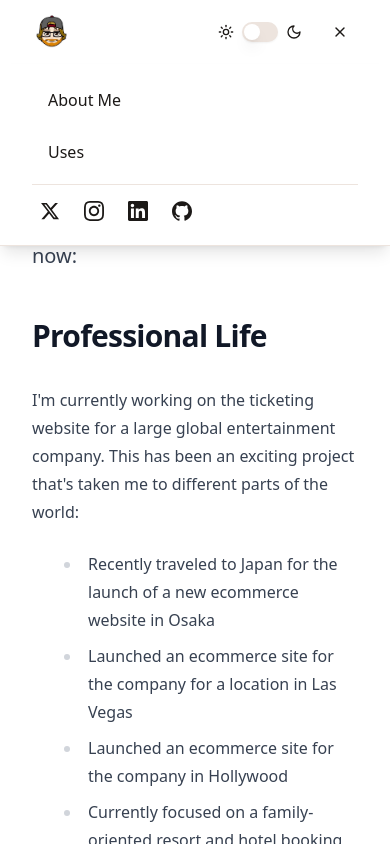
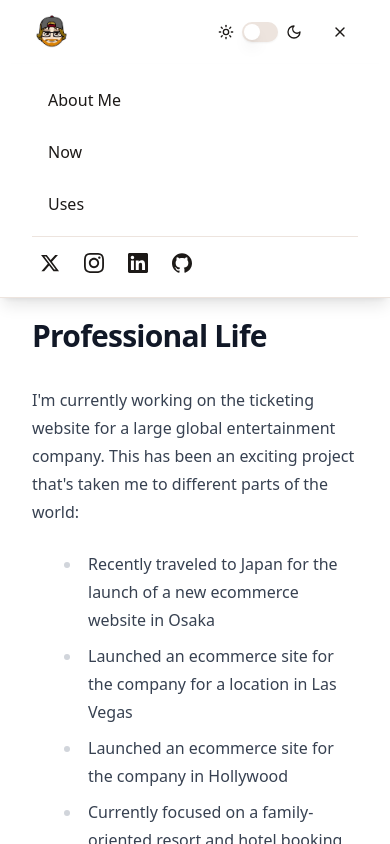
Before and after one commit to bennewton999/2024-blog, a Next.js app: page /now in a window 390 px wide. Both pictures are taken after a click on the button "Toggle menu". Shown: the top 844 px of the page. Built offline with nearby package versions, Linux system fonts and the light colour scheme.

Commit message:
feat: add "Now" page link to the header navigation

```diff
--- a/src/components/header-new.tsx
+++ b/src/components/header-new.tsx
@@ -177,6 +177,13 @@ export function Header() {
                 About Me
               </Link>
               <Link
+                href="/now"
+                className="block px-4 py-2 rounded-md hover:bg-accent"
+                onClick={() => setMobileMenuOpen(false)}
+              >
+                Now
+              </Link>
+              <Link
                 href="/uses"
                 className="block px-4 py-2 rounded-md hover:bg-accent"
                 onClick={() => setMobileMenuOpen(false)}
```
